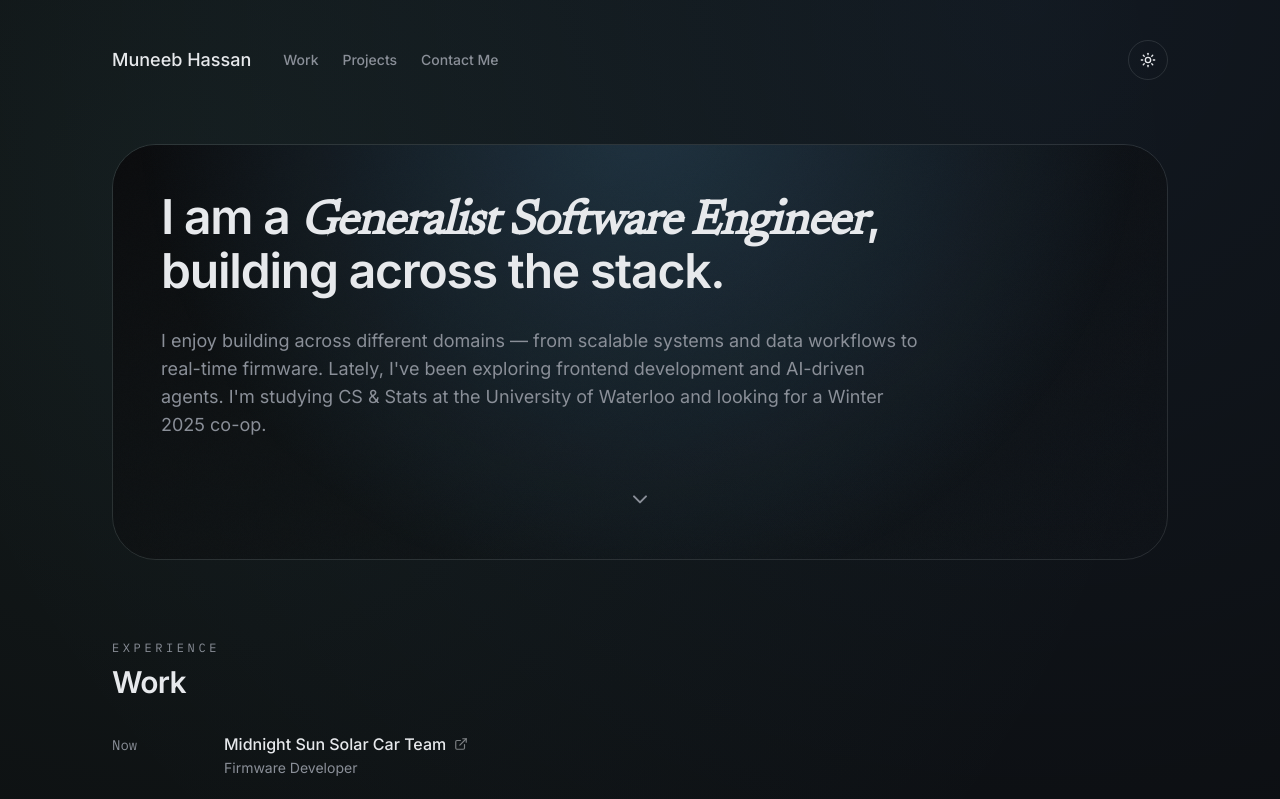
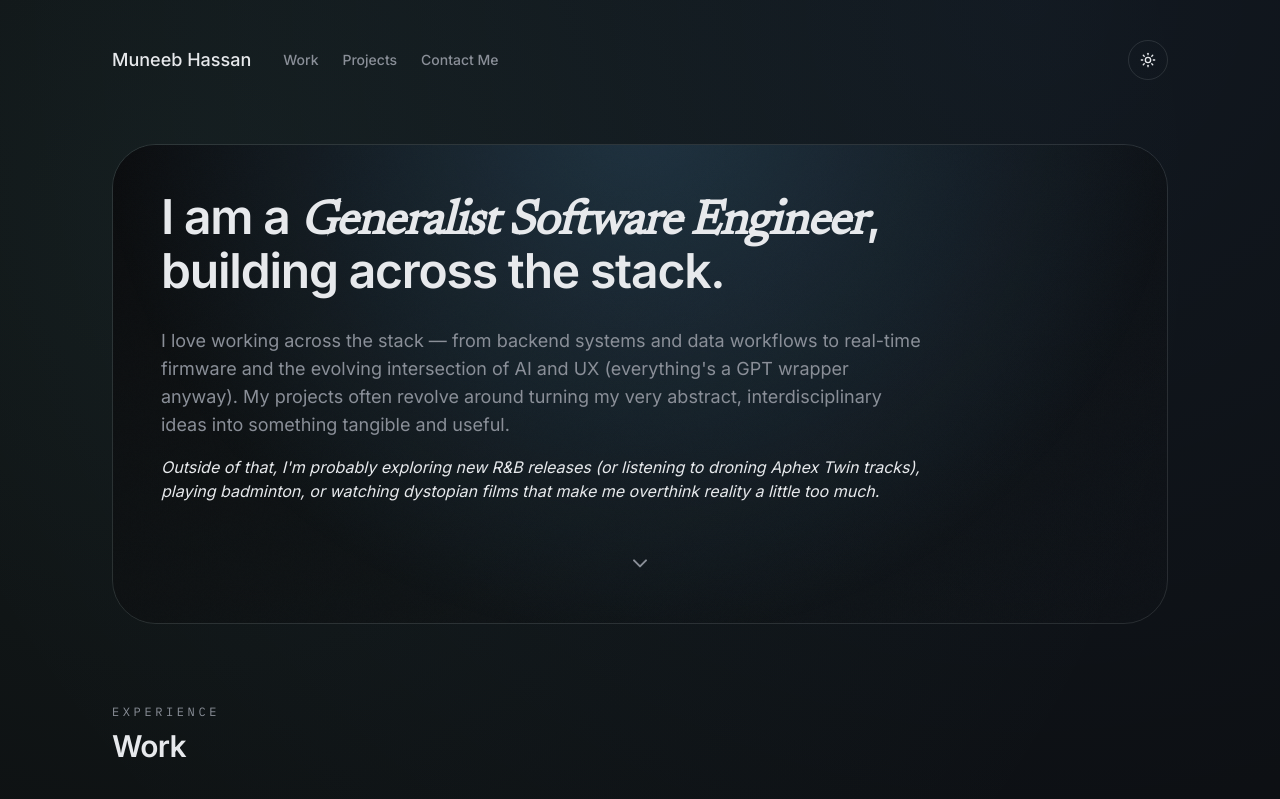
Before and after one commit to Koiiichi/mh-site, a Next.js app: page / in a window 1280 px wide. Shown: the top 799 px of the page. Built offline with nearby package versions, Linux system fonts and the light colour scheme.

Commit message:
made hero text more personalised

```diff
--- a/app/(components)/hero.tsx
+++ b/app/(components)/hero.tsx
@@ -63,14 +63,22 @@ export function Hero() {
           >
             I am a <em className="font-newsreader italic">Generalist Software Engineer</em>, building across the stack.
           </motion.h1>
-          <motion.p
+
+          <motion.div
             initial={{ opacity: 0, y: 24 }}
             animate={{ opacity: 1, y: 0 }}
             transition={{ delay: prefersReducedMotion ? 0 : 0.15, duration: prefersReducedMotion ? 0 : 0.6, ease: 'easeOut' }}
-            className="max-w-3xl text-base text-muted sm:text-lg"
+            className="max-w-3xl space-y-4"
           >
-            I enjoy building across different domains — from scalable systems and data workflows to real-time firmware. Lately, I&apos;ve been exploring frontend development and AI-driven agents. I&apos;m studying CS & Stats at the University of Waterloo and looking for a Winter 2025 co-op.
-          </motion.p>
+            <p className="text-base text-muted sm:text-lg">
+              I love working across the stack — from backend systems and data workflows to real-time firmware and the evolving intersection of AI and UX (everything&apos;s a GPT wrapper anyway). My projects often revolve around turning my very abstract, interdisciplinary ideas into something tangible and useful.
+            </p>
+
+            <p className="text-sm text-muted/85 italic leading-relaxed transition-opacity duration-300 hover:opacity-100 sm:text-base">
+              Outside of that, I&apos;m probably exploring new R&B releases (or listening to droning Aphex Twin tracks), playing badminton, or watching dystopian films that make me overthink reality a little too much.
+            </p>
+          </motion.div>
+
           <motion.div
             initial={{ opacity: 0, y: 16 }}
             animate={{ opacity: 1, y: 0 }}
```
